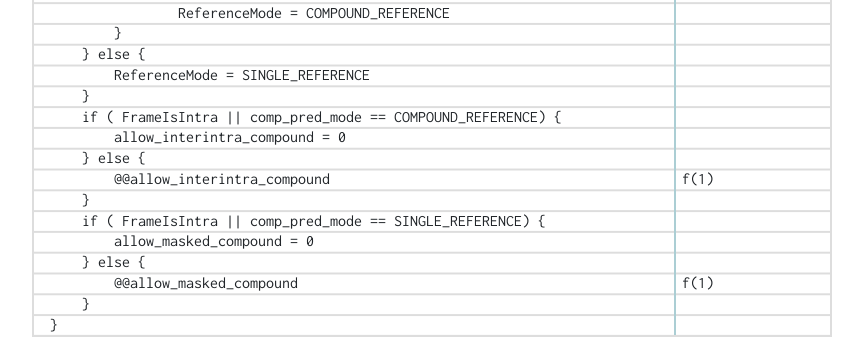
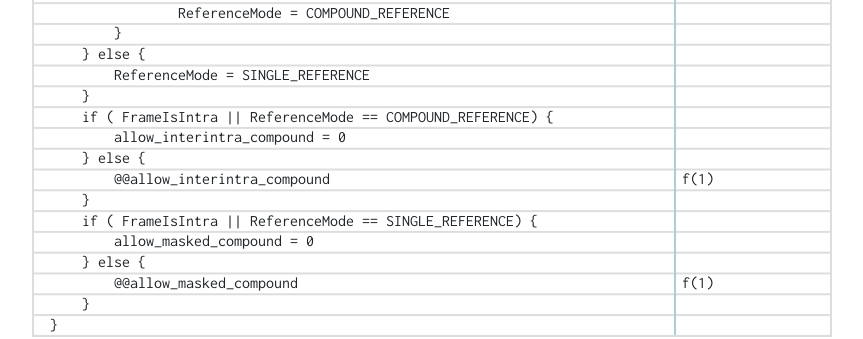
Before and after one commit to AOMediaCodec/av1-spec, a Jekyll site: the page built from 06.bitstream.syntax.md, in a window 1280 px wide and 1400 px high, scrolled down 15429 px. Shown: the part 631-970 px from the top of the window, without its empty margins (53-916 px from the left). Built offline with Jekyll 4.4.1, drawn with Linux system fonts in a browser that asks for light colours; nearby versions of some CDN libraries; our own code applies the rules of GitHub Pages for plain Markdown files; some of the changed text lies outside the part shown.

Commit message:
Correct comp_pred_mode and loop filter params

```diff
--- a/06.bitstream.syntax.md
+++ b/06.bitstream.syntax.md
@@ -493,11 +493,11 @@ loop_filter_params( ) {
                 @@update_ref_delta                                             f(1)
                 if ( update_ref_delta == 1 )
                     @@loop_filter_ref_deltas[ i ]                              su(6)
-                for ( i = 0; i < 2; i++ ) {
-                    @@update_mode_delta                                        f(1)
-                    if ( update_mode_delta == 1 )
-                        @@loop_filter_mode_deltas[ i ]                         su(6)
-                }
+            }
+            for ( i = 0; i < 2; i++ ) {
+                @@update_mode_delta                                            f(1)
+                if ( update_mode_delta == 1 )
+                    @@loop_filter_mode_deltas[ i ]                             su(6)
             }
         }
     }
@@ -854,12 +854,12 @@ frame_reference_mode( ) {
     } else {
         ReferenceMode = SINGLE_REFERENCE
     }
-    if ( FrameIsIntra || comp_pred_mode == COMPOUND_REFERENCE) {
+    if ( FrameIsIntra || ReferenceMode == COMPOUND_REFERENCE) {
         allow_interintra_compound = 0
     } else {
         @@allow_interintra_compound                                            f(1)
     }
-    if ( FrameIsIntra || comp_pred_mode == SINGLE_REFERENCE) {
+    if ( FrameIsIntra || ReferenceMode == SINGLE_REFERENCE) {
         allow_masked_compound = 0
     } else {
         @@allow_masked_compound                                                f(1)
```
